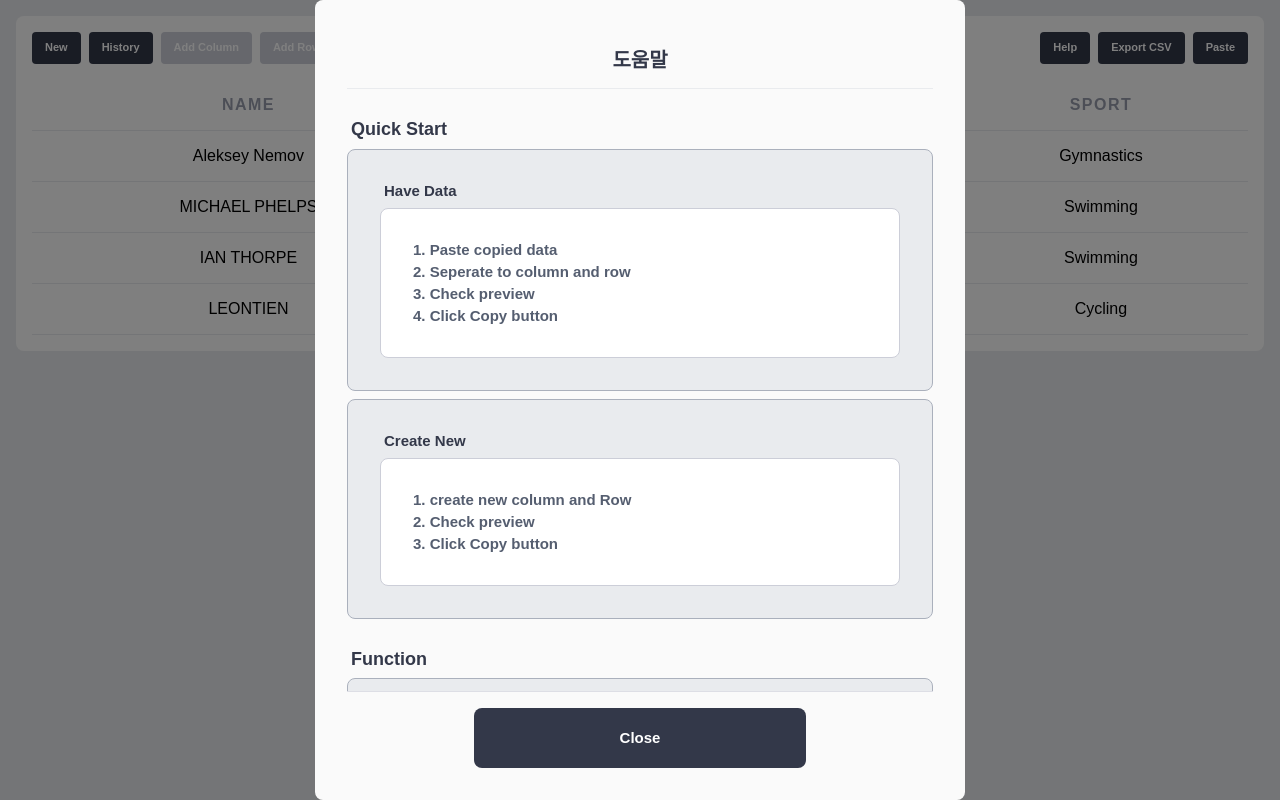
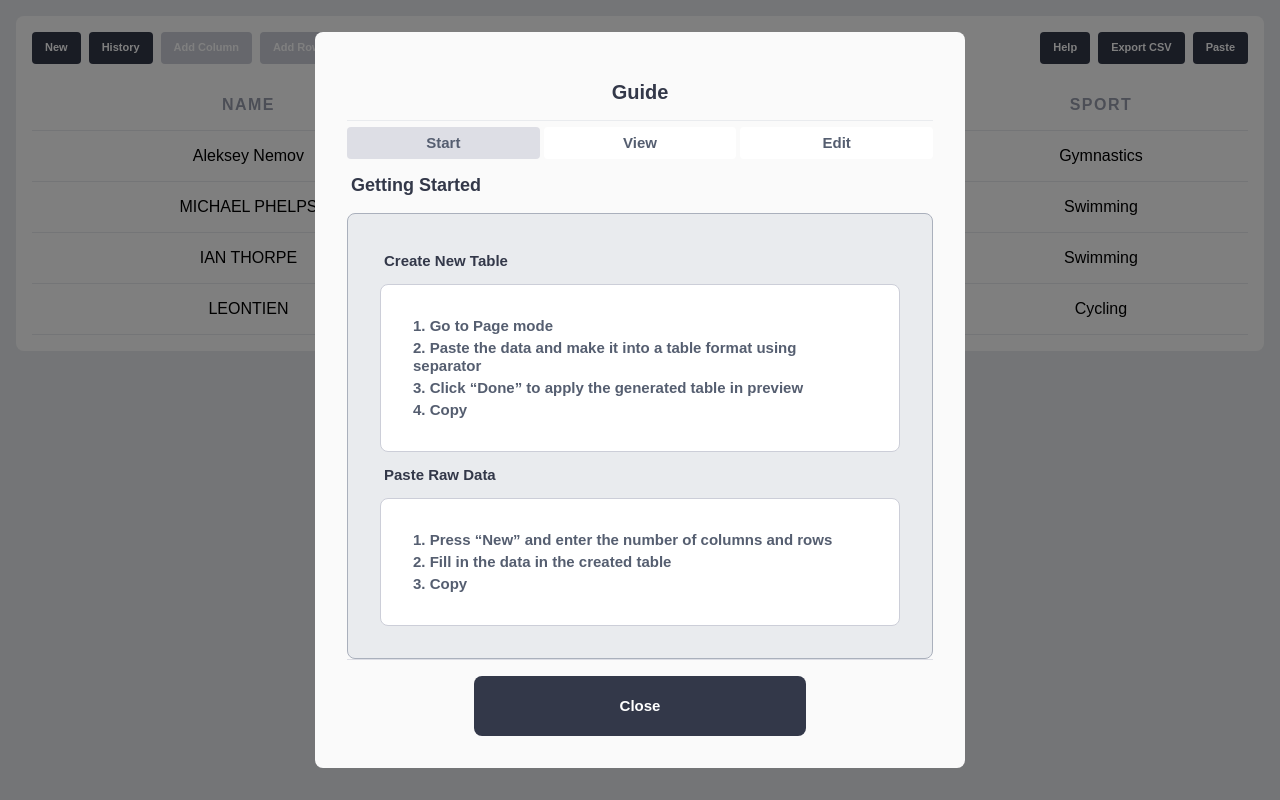
Before and after one commit to jyangca/markdown-table, a Next.js app: page / in a window 1280 px wide. Built offline with nearby package versions, Linux system fonts and the light colour scheme.

Commit message:
FEAT: publish ModalContent

```diff
--- a/src/components/ModalContent/ModalContent.style.ts
+++ b/src/components/ModalContent/ModalContent.style.ts
@@ -32,3 +32,19 @@ export const ModeContentContainer = styled(Flex)`
   border-radius: 8px;
   background-color: ${({ theme }) => theme.color.systemWhite};
 `;
+
+type TabItemProps = {
+  isSelected: boolean;
+};
+export const TabItem = styled(Flex)<TabItemProps>`
+  background-color: ${({ theme, isSelected }) => (isSelected ? theme.color.systemD : theme.color.systemWhite)};
+
+  height: 32px;
+  border-radius: 4px;
+
+  transition: background-color 0.2s ease-in-out;
+
+  &:hover {
+    background-color: ${({ theme }) => theme.color.systemE};
+  }
+`;
--- a/src/components/ModalContent/ModalContent.tsx
+++ b/src/components/ModalContent/ModalContent.tsx
@@ -1,67 +1,223 @@
-import React from 'react';
+import React, { useState } from 'react';
 import { Flex, Typography } from '@/components/common';
-import { ContentsContainer, DividerBox, ModeContentContainer, RootContainer, TypoBox } from './ModalContent.style';
+import { ContentsContainer, DividerBox, ModeContentContainer, RootContainer, TabItem, TypoBox } from './ModalContent.style';
+
+type TabType = 'Start' | 'View' | 'Edit';
 
 const ModalContent = () => {
+  const tabList: TabType[] = ['Start', 'View', 'Edit'];
+  const [tab, setTab] = useState<TabType>('Start');
+
+  const handleTabClick = (tab: TabType) => {
+    setTab(tab);
+  };
+
+  const tabContent = () => {
+    switch (tab) {
+      case 'Start':
         return (
-    <RootContainer direction="COLUMN" gap={{ row: 30 }} boxFill>
-      <DividerBox justify="CENTER" boxFill>
-        <Typography fontType="h4B">도움말</Typography>
-      </DividerBox>
-      <Flex direction="COLUMN" align="START" gap={{ row: 8 }} boxFill>
+          <Flex direction="COLUMN" align="START" gap={{ row: 16 }} boxFill>
             <TypoBox>
-          <Typography fontType="h5B">Quick Start</Typography>
+              <Typography fontType="h5B">Getting Started</Typography>
             </TypoBox>
             <ContentsContainer align="START" direction="COLUMN" gap={{ row: 8 }}>
               <TypoBox boxFill>
-            <Typography fontType="pB12">Have Data</Typography>
+                <Typography fontType="pB20">Create New Table</Typography>
               </TypoBox>
               <ModeContentContainer direction="COLUMN" align="START" gap={{ row: 4 }} boxFill>
                 <Typography fontType="pB12" color="system5">
-              1. Paste copied data
+                  1. Go to Page mode
                 </Typography>
                 <Typography fontType="pB12" color="system5">
-              2. Seperate to column and row
+                  2. Paste the data and make it into a table format using separator
                 </Typography>
                 <Typography fontType="pB12" color="system5">
-              3. Check preview
+                  3. Click &ldquo;Done&rdquo; to apply the generated table in preview
                 </Typography>
                 <Typography fontType="pB12" color="system5">
-              4. Click Copy button
+                  4. Copy
                 </Typography>
               </ModeContentContainer>
-        </ContentsContainer>
-        <ContentsContainer align="START" direction="COLUMN" gap={{ row: 8 }}>
               <TypoBox boxFill>
-            <Typography fontType="pB12">Create New</Typography>
+                <Typography fontType="pB20">Paste Raw Data</Typography>
               </TypoBox>
               <ModeContentContainer direction="COLUMN" align="START" gap={{ row: 4 }} boxFill>
                 <Typography fontType="pB12" color="system5">
-              1. create new column and Row
+                  1. Press &ldquo;New&rdquo; and enter the number of columns and rows
                 </Typography>
                 <Typography fontType="pB12" color="system5">
-              2. Check preview
+                  2. Fill in the data in the created table
                 </Typography>
                 <Typography fontType="pB12" color="system5">
-              3. Click Copy button
+                  3. Copy
                 </Typography>
               </ModeContentContainer>
             </ContentsContainer>
           </Flex>
-      <Flex direction="COLUMN" align="START" gap={{ row: 8 }} boxFill>
+        );
+      case 'View':
+        return (
+          <Flex direction="COLUMN" align="START" gap={{ row: 16 }} boxFill>
             <TypoBox>
-          <Typography fontType="h5B">Function</Typography>
+              <Typography fontType="h5B">View Mode</Typography>
             </TypoBox>
             <ContentsContainer align="START" direction="COLUMN" gap={{ row: 8 }}>
               <TypoBox boxFill>
-            <Typography fontType="pB12">View Mode</Typography>
+                <Typography fontType="pB20">Features</Typography>
               </TypoBox>
               <ModeContentContainer direction="COLUMN" align="START" gap={{ row: 4 }} boxFill>
+                <Flex justify="SPACE_BETWEEN" boxFill>
                   <Typography fontType="pB12" color="system5">
-              · ㅇㄴㅇㄴㅁㅇㅁ
+                    · Create new table
                   </Typography>
+                  <Typography fontType="pB12" color="system5">
+                    [Click &ldquo;New&rdquo;]
+                  </Typography>
+                </Flex>
+                <Flex justify="SPACE_BETWEEN" boxFill>
+                  <Typography fontType="pB12" color="system5">
+                    · Select
+                  </Typography>
+                  <Typography fontType="pB12" color="system5">
+                    [Drag]
+                  </Typography>
+                </Flex>
+                <Flex justify="SPACE_BETWEEN" boxFill>
+                  <Typography fontType="pB12" color="system5">
+                    · Select all
+                  </Typography>
+                  <Typography fontType="pB12" color="system5">
+                    [Command & Ctrl + A]
+                  </Typography>
+                </Flex>
+                <Flex justify="SPACE_BETWEEN" boxFill>
+                  <Typography fontType="pB12" color="system5">
+                    · Copy selected
+                  </Typography>
+                  <Typography fontType="pB12" color="system5">
+                    [Command & Ctrl + C]
+                  </Typography>
+                </Flex>
+                <Flex justify="SPACE_BETWEEN" boxFill>
+                  <Typography fontType="pB12" color="system5">
+                    · Sort column values in order
+                  </Typography>
+                  <Typography fontType="pB12" color="system5">
+                    [Click Column]
+                  </Typography>
+                </Flex>
+                <Flex justify="SPACE_BETWEEN" boxFill>
+                  <Typography fontType="pB12" color="system5">
+                    · Export to CSV
+                  </Typography>
+                  <Typography fontType="pB12" color="system5">
+                    [Click &ldquo;Export CSV&rdquo;]
+                  </Typography>
+                </Flex>
+                <Flex justify="SPACE_BETWEEN" boxFill>
+                  <Typography fontType="pB12" color="system5">
+                    · Revert to a previously saved value
+                  </Typography>
+                  <Typography fontType="pB12" color="system5">
+                    [Click &ldquo;History&rdquo;]
+                  </Typography>
+                </Flex>
               </ModeContentContainer>
             </ContentsContainer>
+          </Flex>
+        );
+      case 'Edit':
+        return (
+          <Flex direction="COLUMN" align="START" gap={{ row: 16 }} boxFill>
+            <TypoBox>
+              <Typography fontType="h5B">Edit Mode</Typography>
+            </TypoBox>
+            <ContentsContainer align="START" direction="COLUMN" gap={{ row: 8 }}>
+              <TypoBox boxFill>
+                <Typography fontType="pB20">Features</Typography>
+              </TypoBox>
+              <ModeContentContainer direction="COLUMN" align="START" gap={{ row: 4 }} boxFill>
+                <Flex justify="SPACE_BETWEEN" boxFill>
+                  <Typography fontType="pB12" color="system5">
+                    · Copy and delete cell value
+                  </Typography>
+                  <Typography fontType="pB12" color="system5">
+                    [Command & Ctrl + X]
+                  </Typography>
+                </Flex>
+                <Flex justify="SPACE_BETWEEN" boxFill>
+                  <Typography fontType="pB12" color="system5">
+                    · To bold text
+                  </Typography>
+                  <Typography fontType="pB12" color="system5">
+                    [Command & Ctrl + B]
+                  </Typography>
+                </Flex>
+                <Flex justify="SPACE_BETWEEN" boxFill>
+                  <Typography fontType="pB12" color="system5">
+                    · To italicize text
+                  </Typography>
+                  <Typography fontType="pB12" color="system5">
+                    [Command & Ctrl + I]
+                  </Typography>
+                </Flex>
+                <Flex justify="SPACE_BETWEEN" boxFill>
+                  <Typography fontType="pB12" color="system5">
+                    · Move column position
+                  </Typography>
+                  <Typography fontType="pB12" color="system5">
+                    [Drag Column]
+                  </Typography>
+                </Flex>
+                <Flex justify="SPACE_BETWEEN" boxFill>
+                  <Typography fontType="pB12" color="system5">
+                    · Add new column
+                  </Typography>
+                  <Typography fontType="pB12" color="system5">
+                    [Click &ldquo;Add Column&rdquo;]
+                  </Typography>
+                </Flex>
+                <Flex justify="SPACE_BETWEEN" boxFill>
+                  <Typography fontType="pB12" color="system5">
+                    · Add new row
+                  </Typography>
+                  <Typography fontType="pB12" color="system5">
+                    [Click &ldquo;Add Row&rdquo;]
+                  </Typography>
+                </Flex>
+                <Flex justify="SPACE_BETWEEN" boxFill>
+                  <Typography fontType="pB12" color="system5">
+                    · Align column
+                  </Typography>
+                  <Typography fontType="pB12" color="system5">
+                    [Click align type on Popover]
+                  </Typography>
+                </Flex>
+              </ModeContentContainer>
+            </ContentsContainer>
+          </Flex>
+        );
+      default:
+        return null;
+    }
+  };
+
+  return (
+    <RootContainer direction="COLUMN" gap={{ row: 6 }} boxFill>
+      <DividerBox justify="CENTER" boxFill>
+        <Typography fontType="h4B">Guide</Typography>
+      </DividerBox>
+      <Flex direction="COLUMN" align="START" gap={{ row: 16 }} boxFill>
+        <Flex gap={{ column: 4 }} boxFill>
+          {tabList.map((tabItem) => (
+            <TabItem justify="CENTER" key={tabItem} isSelected={tabItem === tab} onClick={() => handleTabClick(tabItem)} boxFill>
+              <Typography fontType="pB12" color="system5">
+                {tabItem}
+              </Typography>
+            </TabItem>
+          ))}
+        </Flex>
+        {tabContent()}
       </Flex>
     </RootContainer>
   );
```
Lines whose indentation alone changed are shown as unchanged.
